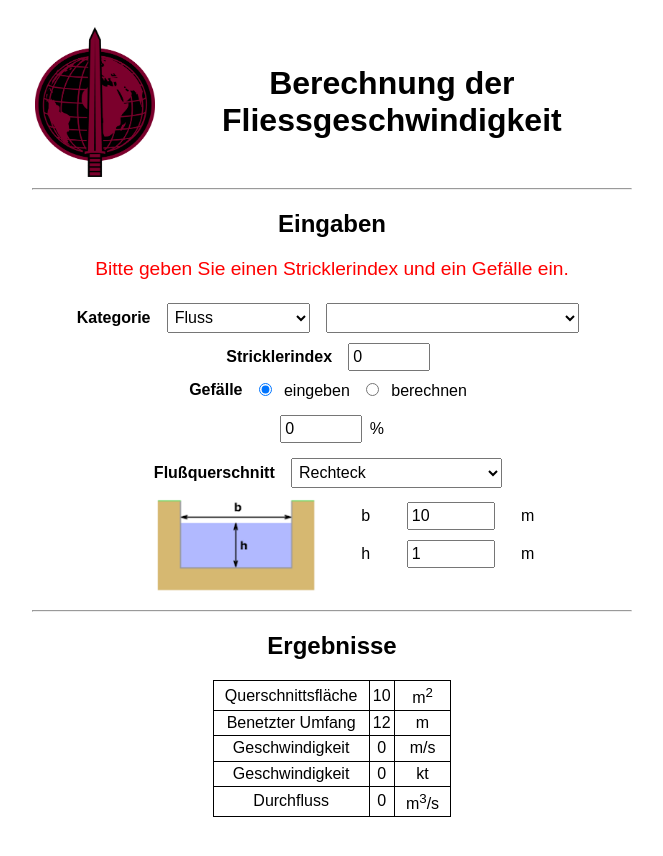
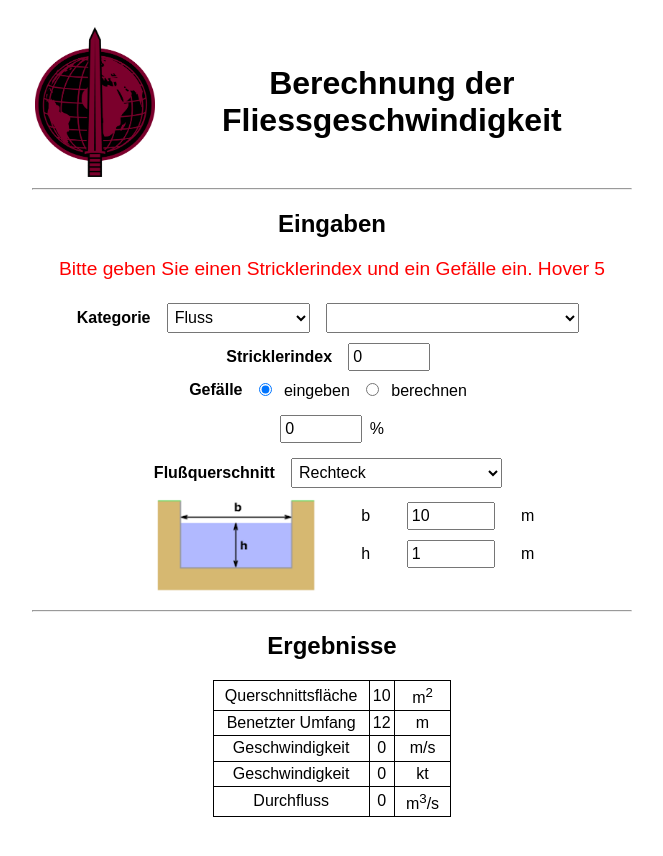
Before and after one commit to wetterheidi/fliessgeschwindigkeit_svelte, a Svelte app: page / in a window 1280 px wide. Shown: the top 856 px of the page, without its empty margins (308-971 px from the left). Built offline with nearby package versions, Linux system fonts and the light colour scheme.

Commit message:
Versuch 5 Hover

```diff
--- a/src/App.svelte
+++ b/src/App.svelte
@@ -281,7 +281,7 @@
             geschwindigkeitkt = 0;
             durchfluss = 0;
             message =
-                "Bitte geben Sie einen Stricklerindex und ein Gefälle ein.";
+                "Bitte geben Sie einen Stricklerindex und ein Gefälle ein. Hover 5";
         } else {
             message = "";
         }
```
Also changed, not shown: 4 other files (tests, documents, lock files or other folders).
